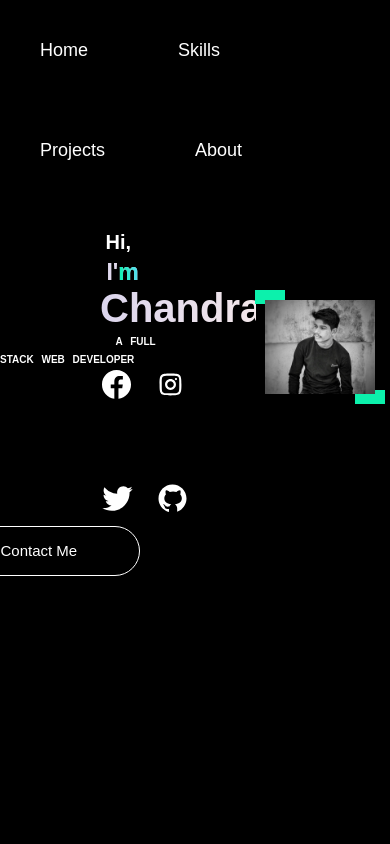
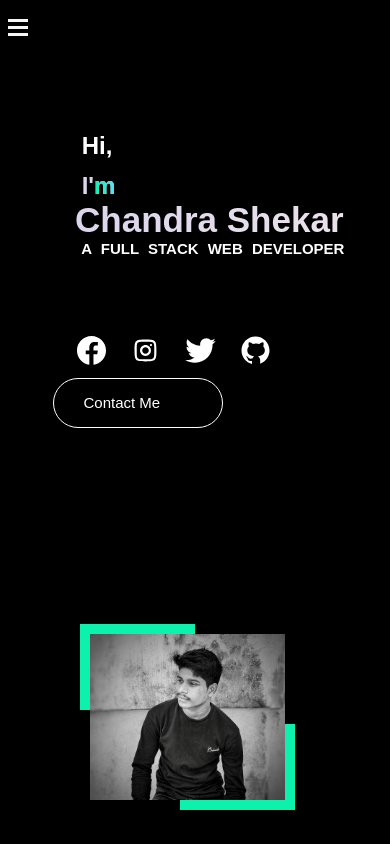
Before and after one commit to chandra-sekharan/Portfolio, a React (Create React App) app: page / in a window 390 px wide. Built offline with nearby package versions, Linux system fonts and the light colour scheme.

Commit message:
responsive

```diff
--- a/src/components/Home.js
+++ b/src/components/Home.js
@@ -3,15 +3,32 @@ import profile from './images/chandu.jpeg';
 import './styles/Home.css';
 
 const Home = () => {
+    const menubar = () => {
+
+        var container = document.getElementsByClassName("container")[0];
+        container.classList.toggle("change");
+        var menu = document.getElementsByClassName("menu")[0];
+        menu.classList.toggle("change");
+      }
     return(
         <>
         <div className="container" id="home">
+         <div className='menu-icon' onClick={menubar}>
+            <div className='bar1'></div>
+            <div className='bar2'></div>
+            <div className='bar3'></div>
+         </div>
         <div className="menu">
+        <div className='menu-icon' onClick={menubar}>
+            <div className='bar1'></div>
+            <div className='bar2'></div>
+            <div className='bar3'></div>
+        </div>
             <ul>
-                <a href="#home"><li>Home</li></a>
-                <a href="#skills"><li>Skills</li></a>
-                <a href="#projects"><li>Projects</li></a>
-                <a href="#about"><li>About</li></a>
+                <li><a href="#home">Home</a></li>
+                <li><a href="#skills">Skills</a></li>
+                <li><a href="#projects">Projects</a></li>
+                <li><a href="#about">About</a></li>
             </ul>
         </div>
         <div className="content">
--- a/src/components/styles/App.css
+++ b/src/components/styles/App.css
@@ -47,8 +47,7 @@ p{
     color:#0cf1ad;
 }
 
-
-@media only screen and (max-width:1054px){
+@media screen and (min-width: 705px) and (max-width: 1078px) {
 
     h4{
         font-size:20px !important;
@@ -60,36 +59,136 @@ p{
         font-size: 40px !important;
     }
     label{
-        font-size: 13px !important;
+        font-size: 9px !important;
     }
 }
-@media only screen and (max-width:950px){
+@media only screen and (max-width:704px){
+    .main{
+     width: 100% !important;
+     overflow-y:scroll !important;
+    }
+   .menu ul{
+    width: 108%;
+    display:grid;
+    float: left !important;
+    font-size: 13px !important;
+    font-weight: bold;
+    font-family: 'Poppins' sans-serif;
+   }
+   .menu{
+    position: absolute !important;
+    width: 100%;
+    height: 50% !important;
+    z-index: 999;
+    transition: all 0.5s ease;
+    background-color:  rgba(167, 167, 167, 0.986);
+    opacity: 0;
+    top:-500px;
+   }
+   .change .menu {
+    top: 0px;
+    opacity: 1;
+   }
+   .menu ul li {
+    position: relative;
+    text-transform: uppercase;
+    top: 28px !important;
+    text-align: center;
+    margin-top: -50px ;
+   }
+   a{
+    color: black !important;
+   }
+   .menu ul  a:hover{
+     color: #0cf1ad!important;
+   }
+   .menu-icon{
+    width: 50px;
+    height: 50px;
+    display: inline-block;
+    cursor: pointer
+   }
+   .bar1, .bar2, .bar3 {
+    width: 20px;
+    height: 3px;
+    background-color: whitesmoke;
+    margin: 4px 8px;
+    transition: 0.4s;
+    position: relative;
+    top: 15px;
+  }
+
+  .change .bar1 {
+    -webkit-transform: rotate(-45deg) translate(-9px, 6px);
+    transform: rotate(-45deg) translate(-3px, 6px);
+    background-color: black;
+  }
+
+  .change .bar2 {opacity: 0;}
+
+  .change .bar3 {
+    -webkit-transform: rotate(45deg) translate(-8px, -8px);
+    transform: rotate(45deg) translate(-2px, -8px);
+    background-color: black;
+  }
+ .content{
+    display: grid !important;
+    width: 100% !important;
+ }
+ .title{
+    width: 100% !important;
+    position: relative;
+    left: -25px;
+    margin: auto;
+ }
+ h4,h3{
+    font-size: 24px !important;
+ }
+ .title h1{
+    color: white !important;
+     font-size: 35px !important;
+ }
  label{
-    font-size: 12px !important;
+    left: -12px;
+    font-size: 15px !important;
  }
+ .avatar-back{
+    width: 100% !important;
+    left: 0 !important;
  }
-@media only screen and (max-width:1062px){
-     label{
-        font-size: 13px !important;
+ .avatar-back img{
+    position: relative;
+    width: 50%;
+    left: 40px;
  }
+ .skill-card{
+    width: 100% !important;
  }
-@media only screen and (max-width:1072px){
-    label{
-       font-size: 13px !important;
+ .skill-bar{
+          width:70% !important;
  }
+ .skill-card span{
+    position: relative;
+    top: 5px !important;
  }
-@media only screen and (max-width:868px){
-    label{
-       font-size: 12px !important;
+ .project-section{
+    width: 100% !important;
  }
+ .project-display{
+    width: 150px !important;
+    height: 55vh !important;
+    margin-left: 35px ;
+
  }
-@media only screen and (max-width:868px){
-    label{
-       font-size: 10px !important;
+
+ .project-display img{
+    width: 100% !important;
+    height: 35vh !important;
+    opacity: 1 !important;
  }
+ .git{
+    display: none;
  }
-@media only screen and (max-width:744px){
-    label{
-       font-size: 10px !important;
+
+
 }
-}
--- a/src/components/styles/Home.css
+++ b/src/components/styles/Home.css
@@ -25,6 +25,10 @@ body{
     padding-left: 30px;
     color:white;
     cursor: pointer;
+}
+a{
+    color: white;
+
 }
 .content{
     width: 100%;
@@ -155,7 +159,9 @@ h3 span{
     -webkit-text-fill-color: transparent;
     -webkit-background-clip: text;
 }
-label{
+.title label{
+    position: relative;
+    width: 100%;
     position: relative;
     top: 0px;
     font-size: 18px;
```
Lines whose indentation alone changed are shown as unchanged.
